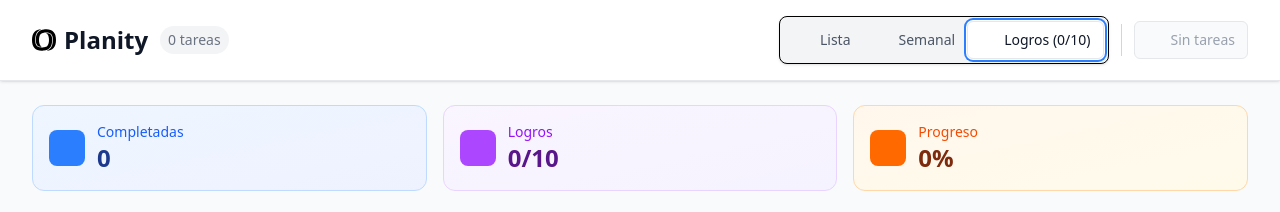
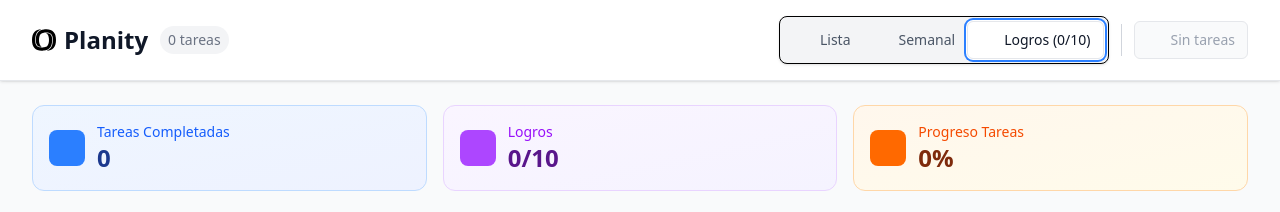
Before and after one commit to martinetbn/planity, a React app: page / in a window 1280 px wide. Both pictures are taken after a click on the button "Ver logros y estadísticas". Shown: the top 212 px of the page. Built offline with nearby package versions, Linux system fonts and the light colour scheme; some icons are missing; the HTML template or start-up script is replaced by a standard one; what @iconify/tailwind4 would draw is missing.

Commit message:
refactor: update text labels in AwardsView component for clarity
- Changed label "Completadas" to "Tareas Completadas" for better context.
- Updated label "Progreso" to "Progreso Tareas" to enhance understanding of the displayed information.

```diff
--- a/src/features/awards/components/AwardsView.tsx
+++ b/src/features/awards/components/AwardsView.tsx
@@ -100,7 +100,7 @@ export default function AwardsView() {
               <Icon icon="mdi:check-all" className="h-5 w-5 text-white" />
             </div>
             <div>
-              <p className="text-sm text-blue-600 font-medium">Completadas</p>
+              <p className="text-sm text-blue-600 font-medium">Tareas Completadas</p>
               <p className="text-2xl font-bold text-blue-900">{achievements.totalCompleted}</p>
             </div>
           </div>
@@ -124,7 +124,7 @@ export default function AwardsView() {
               <Icon icon="mdi:percent" className="h-5 w-5 text-white" />
             </div>
             <div>
-              <p className="text-sm text-orange-600 font-medium">Progreso</p>
+              <p className="text-sm text-orange-600 font-medium">Progreso Tareas</p>
               <p className="text-2xl font-bold text-orange-900">{stats.completionRate}%</p>
             </div>
           </div>
```
